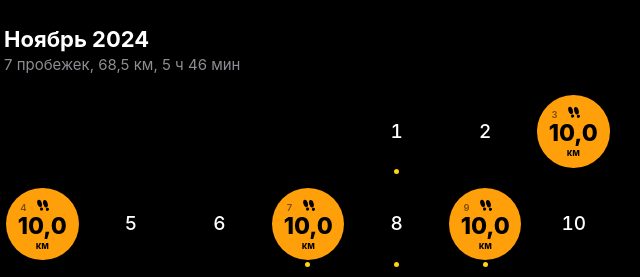
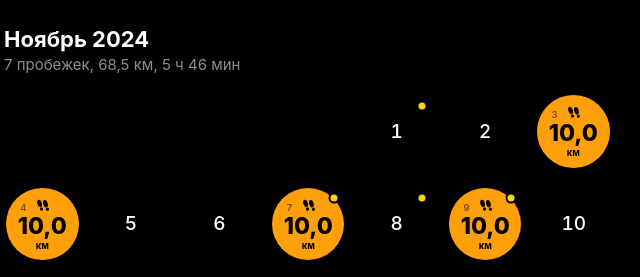
Before and after one commit to GREGORUNDEL/run-calendar, a plain HTML site: page site/index.html in a window 1280 px wide. Shown: the part 2412-2689 px from the top of the page, 332-972 px from the left. Drawn offline with Linux system fonts and the light colour scheme.

Commit message:
HRV dots as iOS-style badges on the circle edge
Co-Authored-By: Claude Opus 5.5 <noreply@anthropic.com>
Claude-Session: https://claude.ai/code/session_013JaB4E5poTEdrcgwJus12z

```diff
--- a/site/style.css
+++ b/site/style.css
@@ -608,13 +608,16 @@ body .leaflet-container .leaflet-control-attribution a { color: var(--orange); }
 /* ---------- sleep and recovery */
 .day.tappable { cursor: pointer; }
 .hrv-dot {
+  /* badge on the circle's upper-right edge (45°), like an iOS notification badge */
   position: absolute;
-  bottom: 2%;
-  left: 50%;
-  width: 5px; height: 5px;
-  margin-left: -2.5px;
+  top: 21%;
+  left: 79%;
+  width: 11px; height: 11px;
+  box-sizing: border-box;
+  border: 2.5px solid var(--bg);
+  transform: translate(-50%, -50%);
   border-radius: 50%;
-  z-index: 3;
+  z-index: 4;
 }
 .hrv-dot.off { background: #ffd60a; }
 .hrv-dot.low { background: var(--red); }
```
